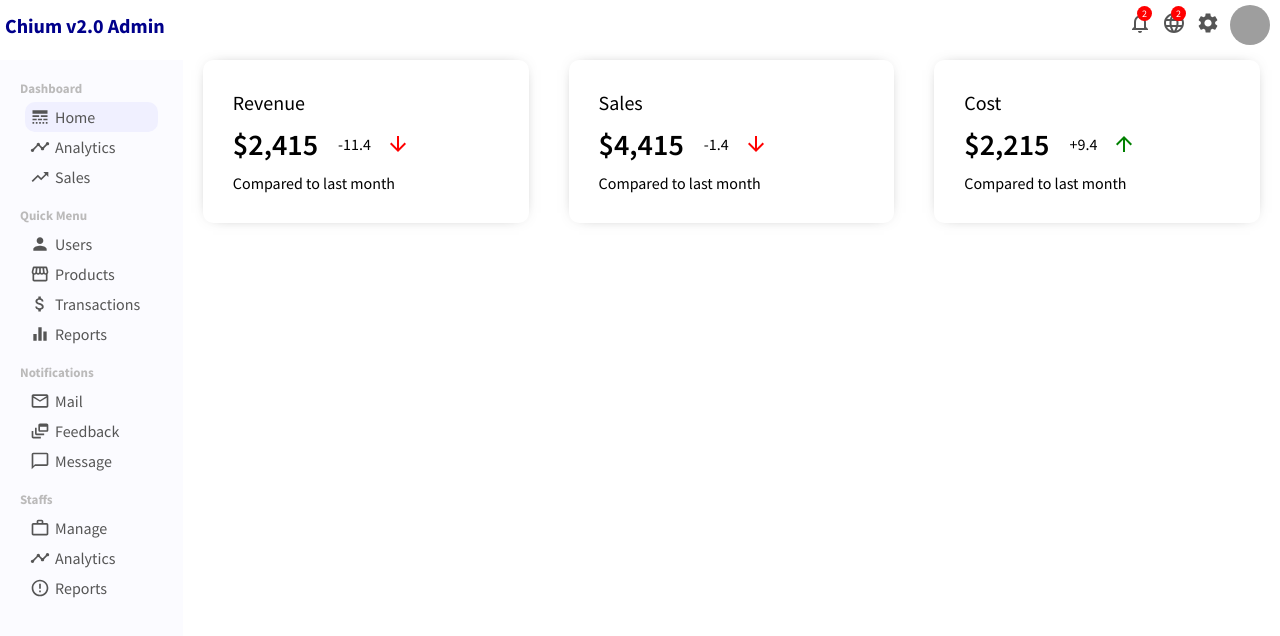
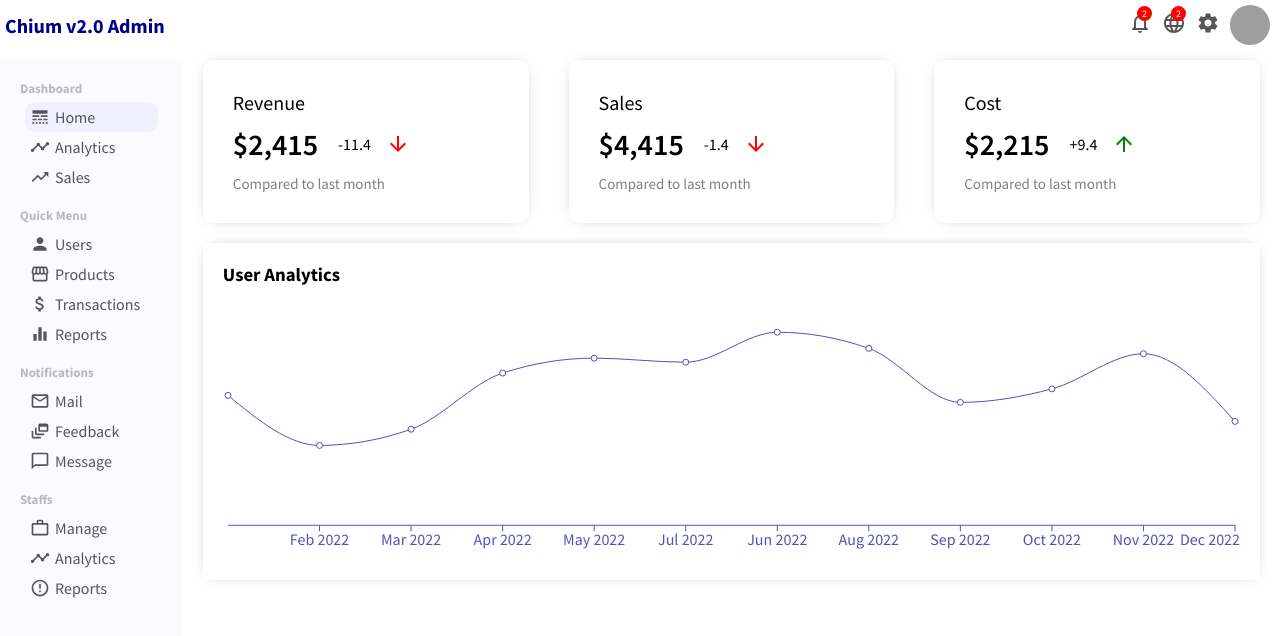
Before and after one commit to Leo-Nam/admin_dashboard, a React (Create React App) app: page / in a window 1280 px wide. Shown: the top 636 px of the page. Built offline with nearby package versions, Linux system fonts and the light colour scheme; grey boxes are pictures that could not be loaded.

Commit message:
graph init

```diff
--- /dev/null
+++ b/src/components/chart/Chart.jsx
@@ -0,0 +1,68 @@
+import './chart.css'
+import { LineChart, Line, XAxis, YAxis, CartesianGrid, Tooltip, Legend, ResponsiveContainer } from 'recharts';
+
+export default function chart() {
+	const data = [
+		{
+			name: 'Jan 2022',
+			"Active User": Math.floor(Math.random() * 7000 + 3000),
+		},
+		{
+			name: 'Feb 2022',
+			"Active User": Math.floor(Math.random() * 7000 + 3000),
+		},
+		{
+			name: 'Mar 2022',
+			"Active User": Math.floor(Math.random() * 7000 + 3000),
+		},
+		{
+			name: 'Apr 2022',
+			"Active User": Math.floor(Math.random() * 7000 + 3000),
+		},
+		{
+			name: 'May 2022',
+			"Active User": Math.floor(Math.random() * 7000 + 3000),
+		},
+		{
+			name: 'Jul 2022',
+			"Active User": Math.floor(Math.random() * 7000 + 3000),
+		},
+		{
+			name: 'Jun 2022',
+			"Active User": Math.floor(Math.random() * 7000 + 3000),
+		},
+		{
+			name: 'Aug 2022',
+			"Active User": Math.floor(Math.random() * 7000 + 3000),
+		},
+		{
+			name: 'Sep 2022',
+			"Active User": Math.floor(Math.random() * 7000 + 3000),
+		},
+		{
+			name: 'Oct 2022',
+			"Active User": Math.floor(Math.random() * 7000 + 3000),
+		},
+		{
+			name: 'Nov 2022',
+			"Active User": Math.floor(Math.random() * 7000 + 3000),
+		},
+		{
+			name: 'Dec 2022',
+			"Active User": Math.floor(Math.random() * 7000 + 3000),
+		},
+	];
+
+	return (
+		<div className="chart">
+			<h3 className="chartTitle">User Analytics</h3>
+			<ResponsiveContainer width="100%" aspect={4 / 1}>
+				<LineChart data={data}>
+					<XAxis dataKey="name" stroke="#5550bd" />
+					<Line type="monotone" dataKey="Active User" stroke="#5550bd" />
+					<Tooltip />
+				</LineChart>
+			</ResponsiveContainer>
+		</div>
+	)
+}
--- /dev/null
+++ b/src/components/chart/chart.css
@@ -0,0 +1,10 @@
+.chart {
+	margin: 20px;
+	padding: 20px;
+	-webkit-box-shadow: 0px 0px 15px -10px rgba(0, 0, 0, 0.75);
+	box-shadow: 0px 0px 15px -10px rgba(0, 0, 0, 0.75);
+}
+
+.chartTitle {
+	margin-bottom: 20px;
+}
--- a/src/components/featuredInfo/featuredInfo.css
+++ b/src/components/featuredInfo/featuredInfo.css
@@ -44,3 +44,8 @@
 .featuredIcon.negative {
 	color: red;
 }
+
+.featuredSub {
+	font-size: 15px;
+	color: grey;
+}
--- a/src/pages/home/Home.jsx
+++ b/src/pages/home/Home.jsx
@@ -1,10 +1,12 @@
 import './home.css'
 import FeaturedInfo from '../../components/featuredInfo/FeaturedInfo'
+import Chart from '../../components/chart/Chart'
 
 export default function Home() {
   return (
 	<div className="home">
 		<FeaturedInfo />
+		<Chart />
 	</div>
   )
 }
```
